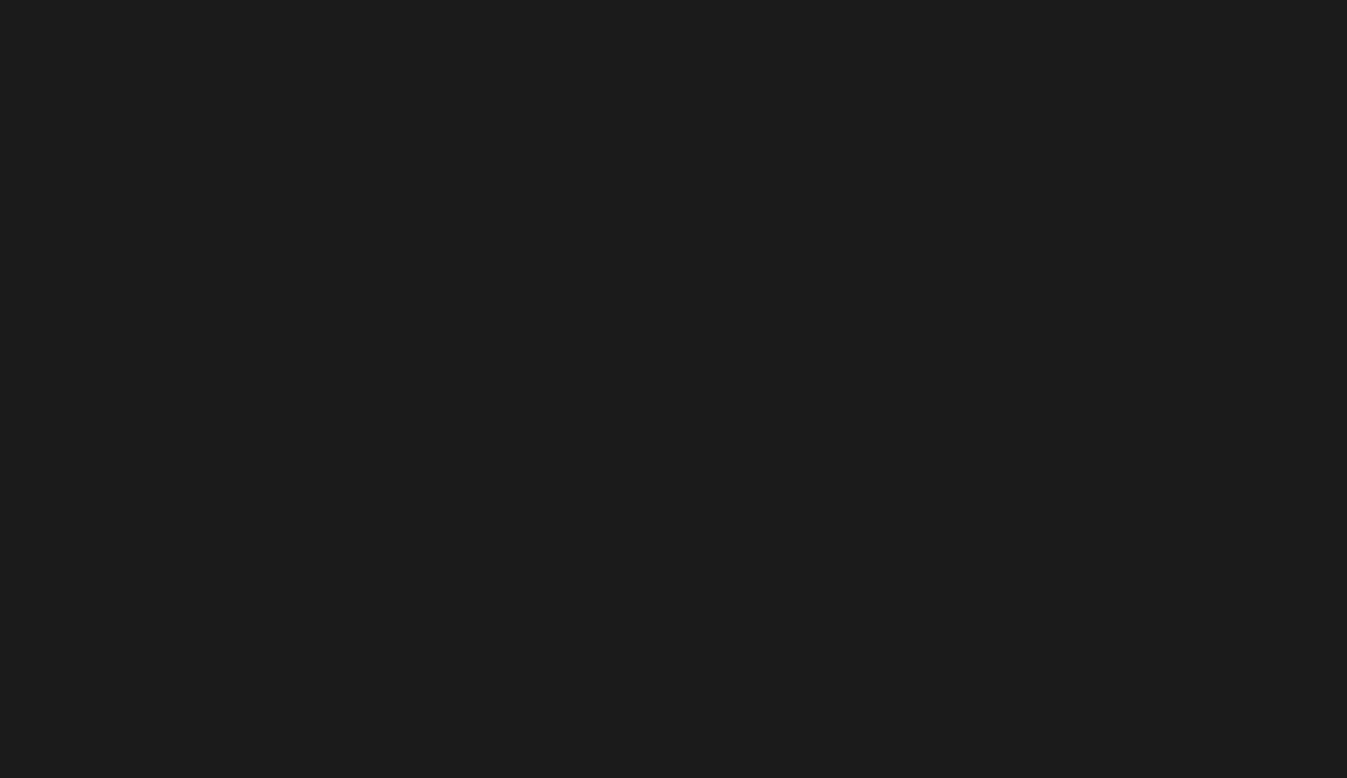
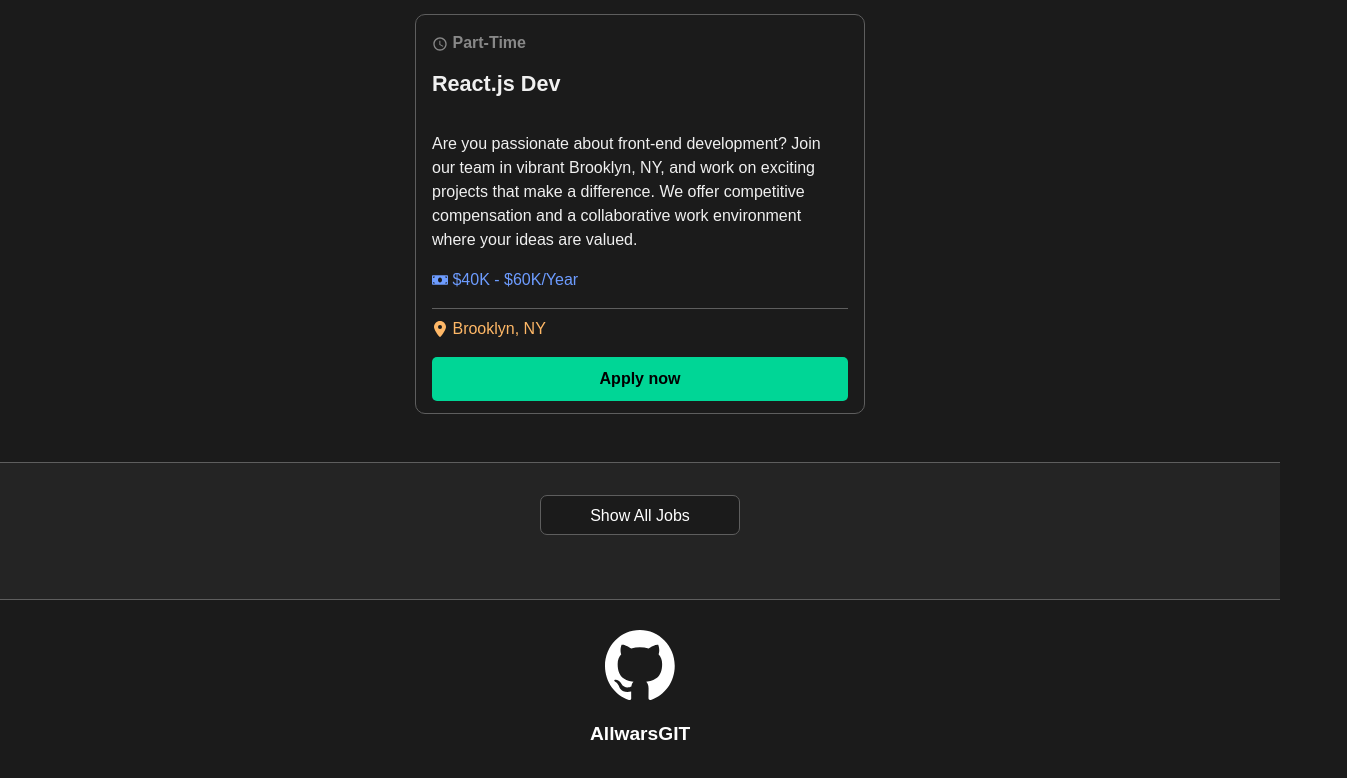
Before and after one commit to AllwarsGIT/job-searching-app-react, a React (Vite) app: page /jobs in a window 1280 px wide. Shown: the part 1236-2014 px from the top of the page, 1347 px wide, since content can reach past the window. Before the commit the page ends 1266 px from the top, so only its background shows below. Built offline with nearby package versions, Linux system fonts and the light colour scheme.

Commit message:
Footer and final visual changes

```diff
--- a/src/App.jsx
+++ b/src/App.jsx
@@ -4,6 +4,8 @@ import Navbar from './Components/Navbar/Navbar.jsx';
 import Hero from './Components/Hero/Hero';
 import HomeCardContainer from './Components/HomeCardContainer/HomeCardContainer.jsx';
 import JobCardList from './Components/JobCardList/JobCardList';
+import ShowJobsButton from './Components/ShowJobsButton/ShowJobsButton.jsx';
+import Footer from './Components/Footer/Footer.jsx';
 
 function App() {
   return (
@@ -12,7 +14,8 @@ function App() {
       <Hero />
       <HomeCardContainer />
       <JobCardList />
-
+      <ShowJobsButton />
+      <Footer />
     </>
   )
 }
--- /dev/null
+++ b/src/Components/Footer/Footer.jsx
@@ -0,0 +1,19 @@
+import styles from './Footer.module.css';
+import githubLogo from '../../assets/github.svg'; // Adjust the path as necessary
+
+function Footer() {
+    return (
+        <footer className={styles.footerContainer}>
+            <div className={styles.footerContent}>
+                <div className={styles.iconContainer}>
+                    <a className={styles.footerIcon} href='https://github.com/AllwarsGIT'>
+                        <img className={styles.footerIcon} src={githubLogo} alt="GitHub logo" />
+                    </a>
+                    <p className={styles.footerText}>AllwarsGIT</p>
+                </div>
+            </div>
+        </footer>
+    );
+}
+
+export default Footer;
--- /dev/null
+++ b/src/Components/Footer/Footer.module.css
@@ -0,0 +1,61 @@
+
+.footerContainter {
+  display: flex;
+  flex-direction: column;
+  align-items: center;
+  padding: 20px;
+
+  border-top: 1px solid rgb(94, 94, 94);
+}
+
+.footerContent {
+    display: flex;
+    flex-direction: column;
+    align-items: center;
+    justify-content: center;
+    width: 100%;
+    padding: 30px;
+
+    border-top: 1px solid rgb(94, 94, 94);
+    background-color: #1b1b1b;
+
+
+}
+
+.footerIcon {
+    width: 70px;
+    height: 70px;
+
+}
+
+.iconContainer {
+    display: flex;
+    justify-content: center;
+    flex-direction: column;
+    align-items: center;
+    gap: 10px;
+    transition:  0.3s ease;
+    transform-style: preserve-3d;
+    will-change: transform;
+    image-rendering: auto;
+
+}
+
+.iconContainer:hover {
+    transform: scale(1.1);
+}
+
+
+.footerText {
+    color: #ffffff;
+    font-size: 1.2rem;
+    text-align: center;
+    margin-top: 10px;
+    image-rendering: auto;
+    font-weight: 600;
+    backface-visibility: hidden;
+    transform-style: preserve-3d;
+    will-change: transform;
+    -webkit-font-smoothing: antialiased;
+    -moz-osx-font-smoothing: grayscale;
+}
--- a/src/Components/HomeCard/HomeCard.module.css
+++ b/src/Components/HomeCard/HomeCard.module.css
@@ -8,6 +8,7 @@
   gap: 1rem;
   width: 450px;
   min-height: 200px;
+  margin-top: 2rem;
 
   background-color: #1b1b1b;
   color: #fff;
--- a/src/Components/HomeCardContainer/HomeCardContainer.module.css
+++ b/src/Components/HomeCardContainer/HomeCardContainer.module.css
@@ -5,7 +5,6 @@
   align-items: center;
   gap: 1rem;
   padding: 2rem;
-  margin-top: 2rem;
 
   background-color: #242424;
 }
--- a/src/Components/JobCard/JobCard.module.css
+++ b/src/Components/JobCard/JobCard.module.css
@@ -11,6 +11,14 @@
     color: #f0f0f0;
     border : 1px solid rgb(94, 94, 94);
 }
+
+@media (max-width: 600px) {
+    .jobCard {
+        width: 100%;
+        height: auto;
+    }
+}
+
 
 .jobType {
     font-size: 1rem;
--- a/src/Components/JobCardList/JobCardList.module.css
+++ b/src/Components/JobCardList/JobCardList.module.css
@@ -1,5 +1,7 @@
 .jobCardContainer {
     display: flex;
+    flex-wrap: wrap;
+    justify-content: center;
     flex-direction: row;
     gap: 1rem;
     padding: 1rem;
@@ -7,9 +9,16 @@
     background-color: #1b1b1b;
 }
 
+@media (max-width: 1024px) {
+  .jobCardContainer {
+    flex-direction: column;
+    align-items: center;
+  }
+}
+
 .jobCardTitle {
     margin-bottom: 1rem;
-    margin-top: 2rem;
+    margin-top: 3rem;
 
     font-size: 2rem;
     font-weight: bold;
@@ -21,7 +30,7 @@
     flex-direction: column;
     align-items: center;
     justify-content: center;
-    padding: 1rem;
+    padding-bottom: 2rem;
 
     background-color: #1b1b1b;
     border-top: 1px solid rgb(94, 94, 94);
--- /dev/null
+++ b/src/Components/ShowJobsButton/ShowJobsButton.jsx
@@ -0,0 +1,13 @@
+import styles from './ShowJobsButton.module.css';
+import SimpleButton from '../SimpleButton/SimpleButton.jsx';
+
+function ShowJobsButton(){
+  return (
+    <div className={styles.showJobsButtonContainer}>
+        <SimpleButton className={styles.showJobsButton}>Show All Jobs</SimpleButton>
+
+    </div>
+  );
+}
+
+export default ShowJobsButton;
--- /dev/null
+++ b/src/Components/ShowJobsButton/ShowJobsButton.module.css
@@ -0,0 +1,32 @@
+.showJobsButtonContainer {
+  display: flex;
+  justify-content: center;
+  align-items: center;
+  padding: 2rem;
+  margin-bottom: 2rem;
+  width: 100%;
+  height: 100%;
+
+  background-color: #242424;
+  border-top: 1px solid rgb(94, 94, 94);
+}
+
+.showJobsButton {
+  padding: 0.5rem 1rem;
+  margin: 0 0.5rem;
+  width: 200px;
+  height: 40px;
+
+  background-color: #1b1b1b;
+  color: #fff;
+  border: 1px solid rgb(94, 94, 94);
+  font-size: 1rem;
+  cursor: pointer;
+  border-radius: 7px;
+  transition: background-color 0.3s ease, color 0.3s ease;
+}
+
+.showJobsButton:hover {
+  background-color: #79e2ff;
+  color: #000;
+}
```
Also changed, not shown: src/assets/github.svg (added).
